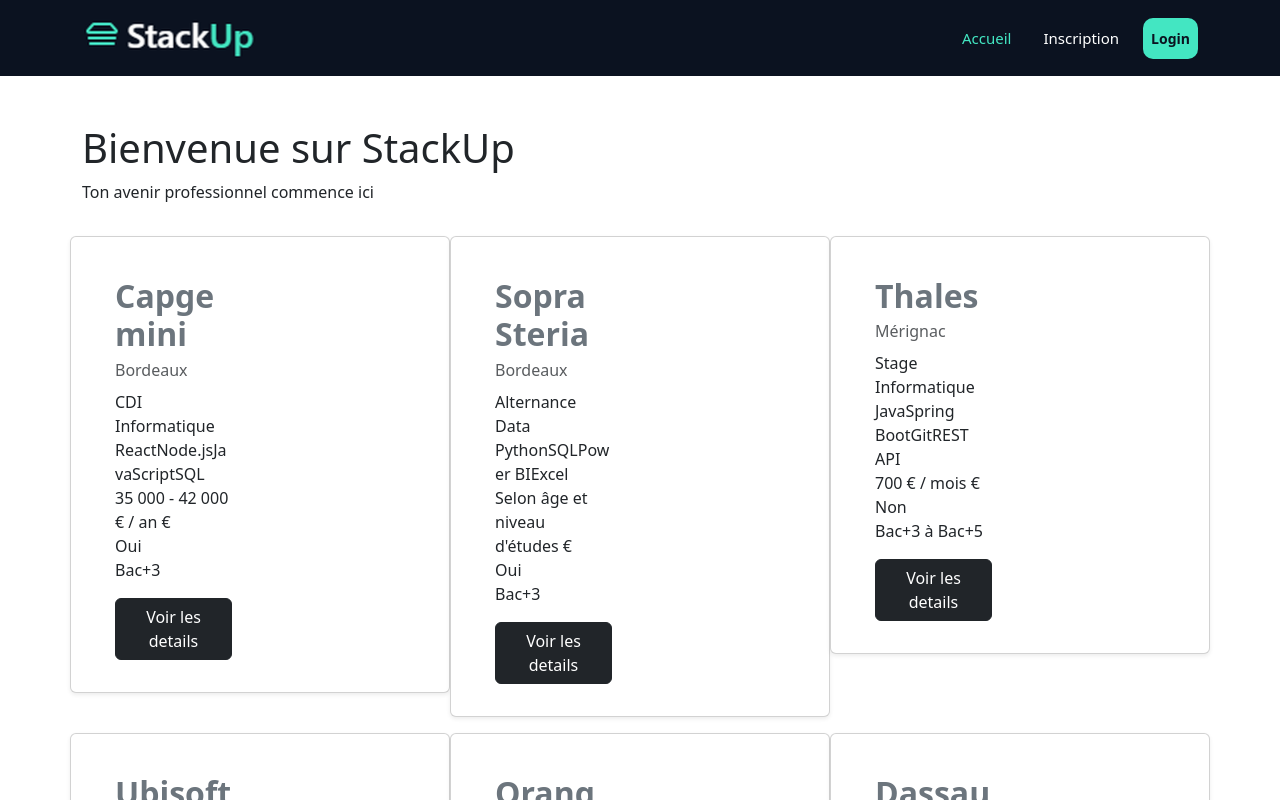
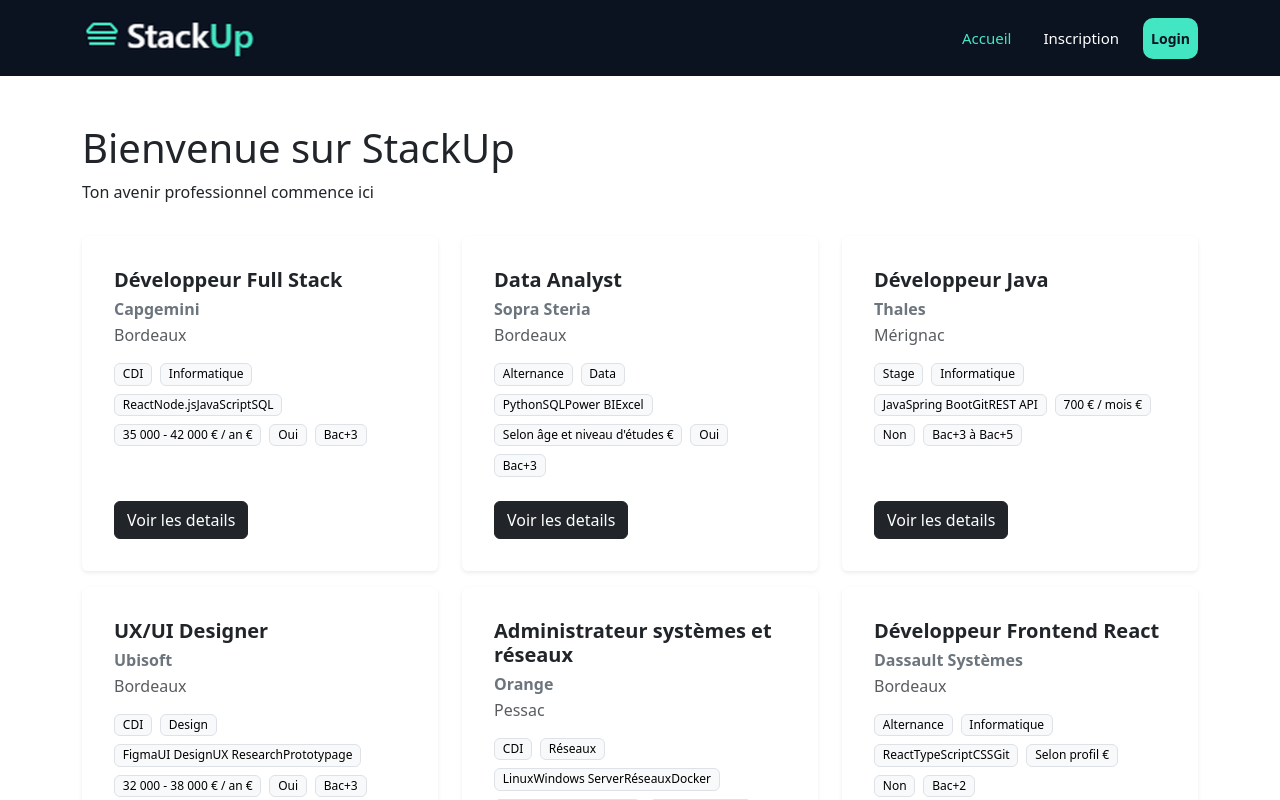
Before and after one commit to june7891/stackUp, a React (Vite) app: page / in a window 1280 px wide. Shown: the top 800 px of the page. Built offline with nearby package versions, Linux system fonts and the light colour scheme; data requests are answered from the project's data file.

Commit message:
modification du design de la carte offre

```diff
--- a/src/components/OffreCard.jsx
+++ b/src/components/OffreCard.jsx
@@ -4,29 +4,27 @@ import { Link } from 'react-router'
 function OffreCard({offre}) {
   return (
     <>
-         <div className="col-4 mt-3" key={offre.id}>
+         <div className="col-12 col-md-6 col-lg-4 mt-3" key={offre.id}>
 
 
-          <div className='row card p-3 shadow-sm'>
-            <div className='col-sm-6'>
-              <div className='card-body'>
-            <h1 className='card-title'>{offre.title}</h1>
-            <h2 className='fw-bold text-secondary'>{offre.entreprise}</h2>
-            <p className= 'card-subtitle mb-2 text-muted'>{offre.localisation}</p>
-            <ul className='list-inline'>
-            <li className='list-inline'>{offre.type}</li>
-            <li className='list-inline'>{offre.domaine}</li>
-            <li className='list-inline'>{offre.competences}</li>
-            <li className='list-inline'>{offre.salaire} €</li>
-            <li className='list-inline'>{offre.teletravail}</li>
-            <li className='list-inline'>{offre.niveauEtude}</li>
+          <div className='card h-100 p-3 border-0 shadow-sm'>
+            <div className='card-body d-flex flex-column'>
+            <h1 className='card-title fs-5 fw-bold mb-2'>{offre.titre}</h1>
+            <h2 className='fs-6 fw-semibold text-secondary mb-2'>{offre.entreprise}</h2>
+            <p className='card-subtitle mb-3 text-body-secondary'>{offre.localisation}</p>
+            <ul className='list-unstyled d-flex flex-wrap gap-2 mb-4'>
+            <li className='badge text-bg-light border fw-normal'>{offre.type}</li>
+            <li className='badge text-bg-light border fw-normal'>{offre.domaine}</li>
+            <li className='badge text-bg-light border fw-normal'>{offre.competences}</li>
+            <li className='badge text-bg-light border fw-normal'>{offre.salaire} €</li>
+            <li className='badge text-bg-light border fw-normal'>{offre.teletravail}</li>
+            <li className='badge text-bg-light border fw-normal'>{offre.niveauEtude}</li>
             </ul>
 
 
 
 
-            <Link to={`/offre/${offre.id}`} className='btn btn-dark'>Voir les details</Link>
-            </div>
+            <Link to={`/offre/${offre.id}`} className='btn btn-dark mt-auto align-self-start'>Voir les details</Link>
             </div>
           </div>
         </div>
```
